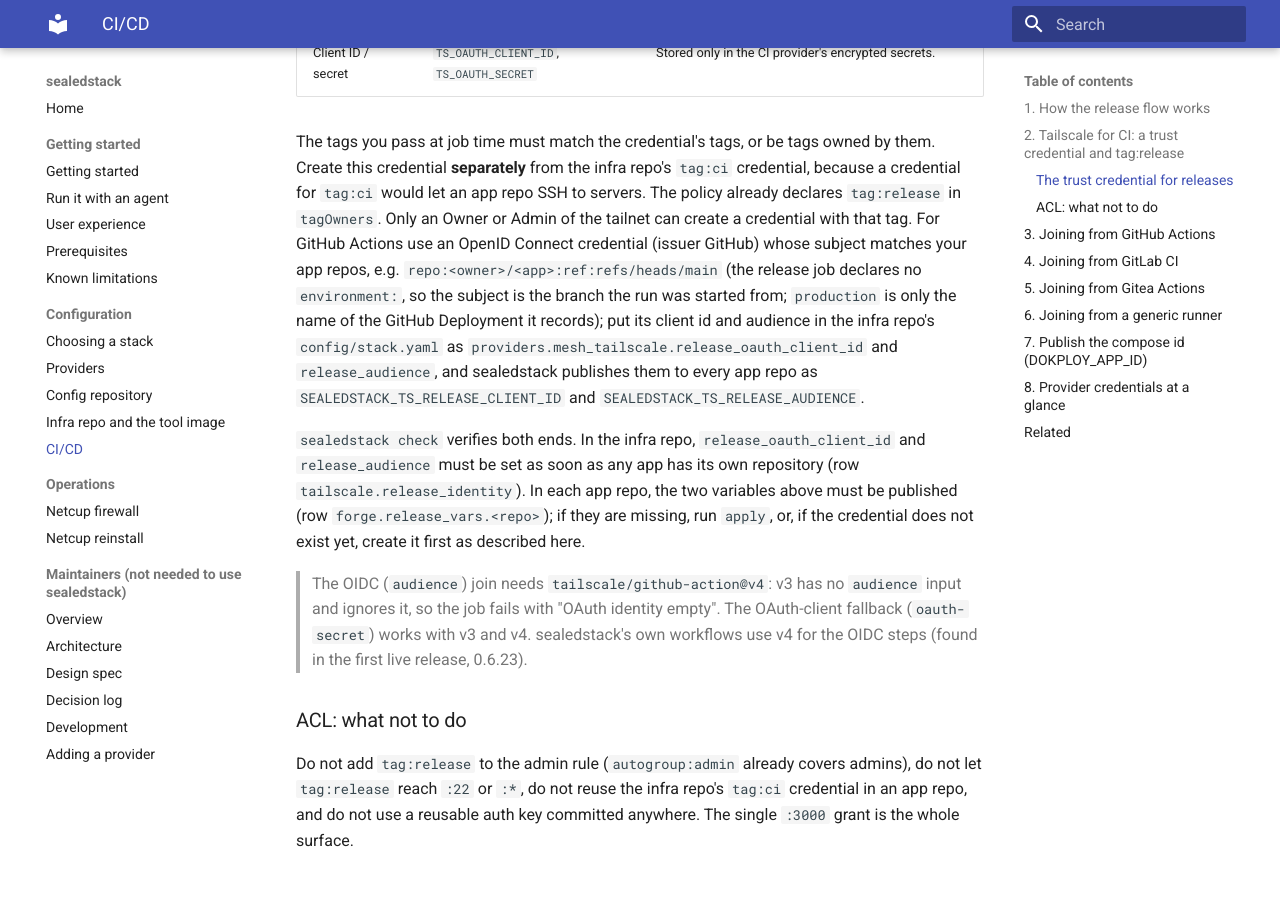
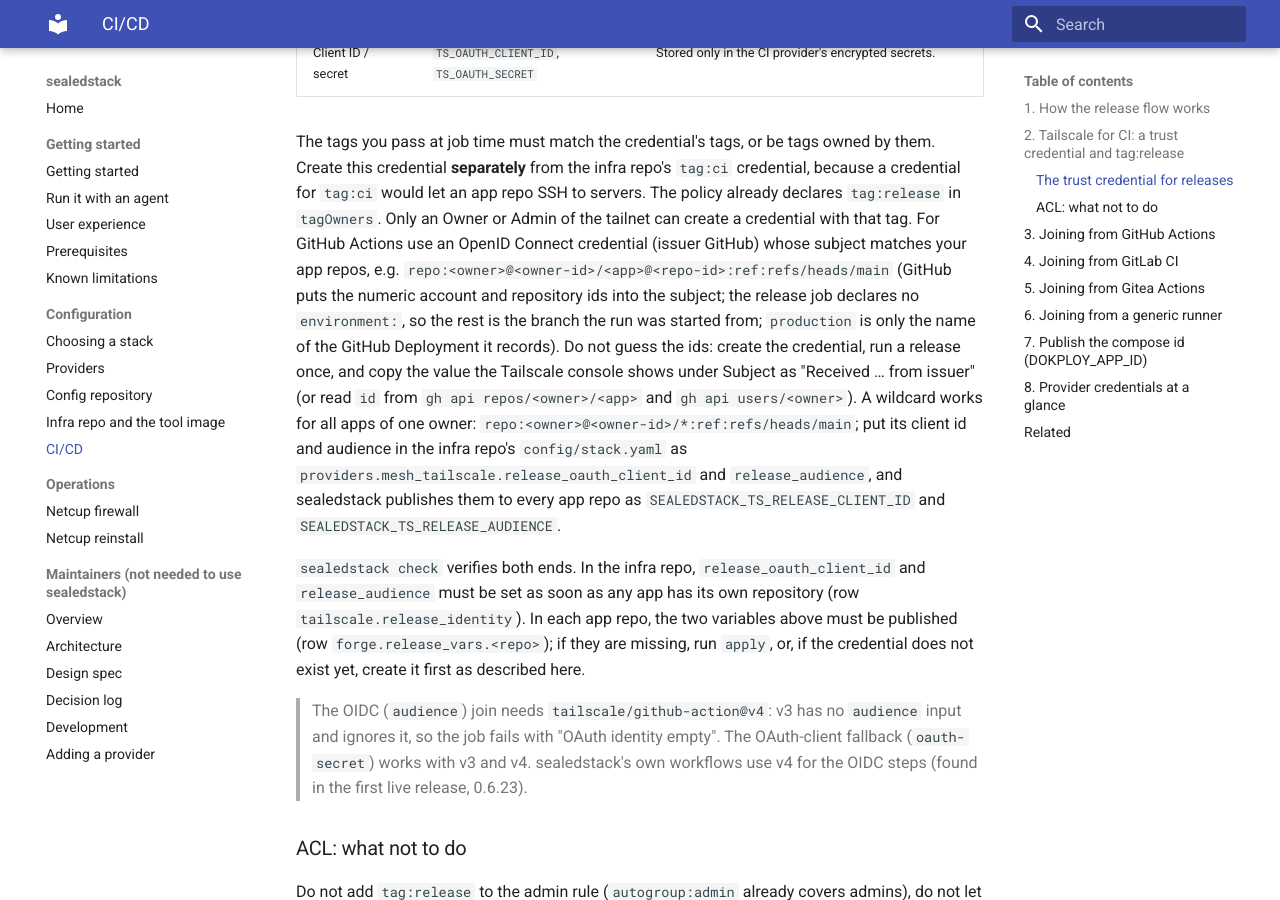
Before and after one commit to gauravnagar19/sealedstack, an MkDocs documentation site: the page built from docs/ci-cd.md, in a window 1280 px wide and 900 px high, scrolled down 1999 px. Built offline with MkDocs 1.6.1 and Material for MkDocs 9.7.7, drawn with Linux system fonts in a browser that asks for light colours.

Commit message:
docs: the OIDC subject carries GitHub's numeric account and repository ids
Co-Authored-By: Claude Sonnet 5.5 <noreply@anthropic.com>

```diff
--- a/docs/ci-cd.md
+++ b/docs/ci-cd.md
@@ -93,7 +93,7 @@ owned by them. Create this credential **separately** from the infra repo's
 to servers. The policy already declares `tag:release` in `tagOwners`. Only an
 Owner or Admin of the tailnet can create a credential with that tag. For GitHub
 Actions use an OpenID Connect credential (issuer GitHub) whose subject matches
-your app repos, e.g. `repo:<owner>/<app>:ref:refs/heads/main` (the release job declares no `environment:`, so the subject is the branch the run was started from; `production` is only the name of the GitHub Deployment it records); put its
+your app repos, e.g. `repo:<owner>@<owner-id>/<app>@<repo-id>:ref:refs/heads/main` (GitHub puts the numeric account and repository ids into the subject; the release job declares no `environment:`, so the rest is the branch the run was started from; `production` is only the name of the GitHub Deployment it records). Do not guess the ids: create the credential, run a release once, and copy the value the Tailscale console shows under Subject as "Received … from issuer" (or read `id` from `gh api repos/<owner>/<app>` and `gh api users/<owner>`). A wildcard works for all apps of one owner: `repo:<owner>@<owner-id>/*:ref:refs/heads/main`; put its
 client id and audience in the infra repo's `config/stack.yaml` as
 `providers.mesh_tailscale.release_oauth_client_id` and `release_audience`, and
 sealedstack publishes them to every app repo as `SEALEDSTACK_TS_RELEASE_CLIENT_ID`
```
Also changed, not shown: docs/user-experience.md (+1 -1 lines), 2 other files.
